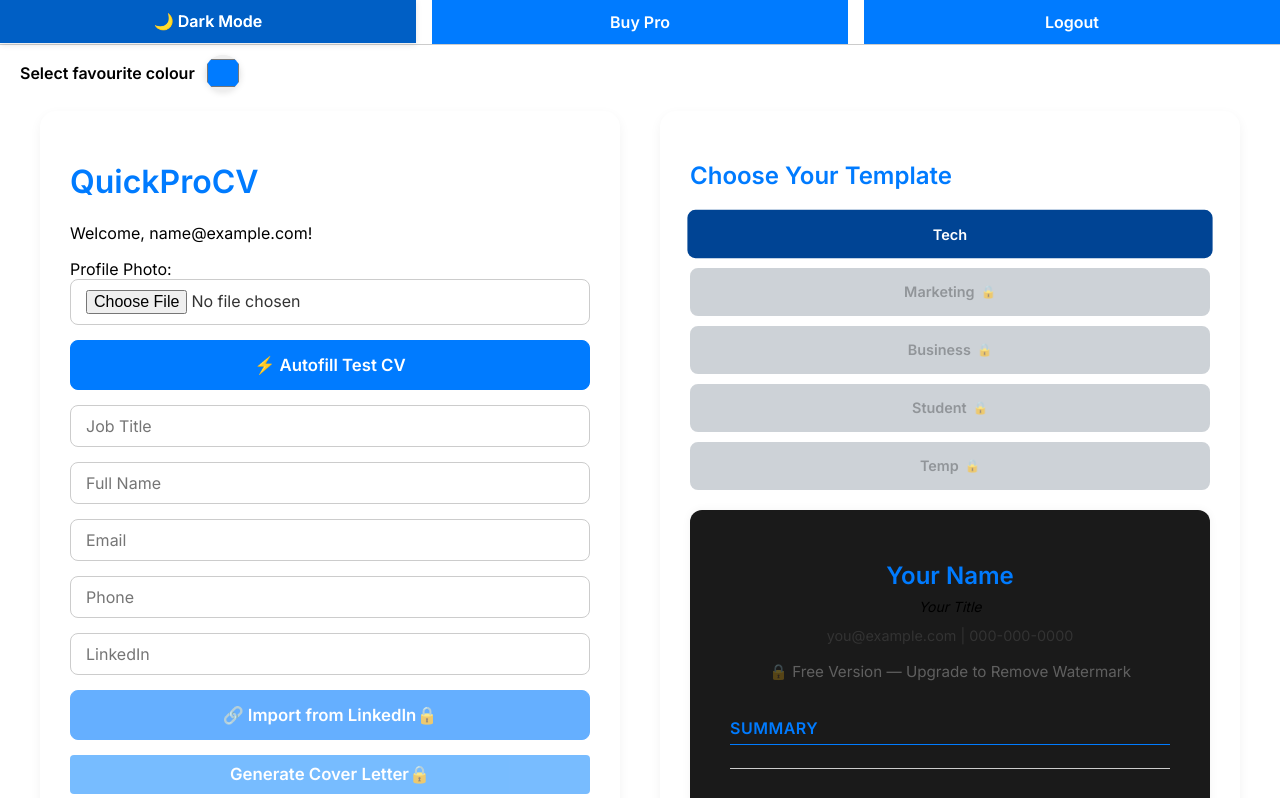
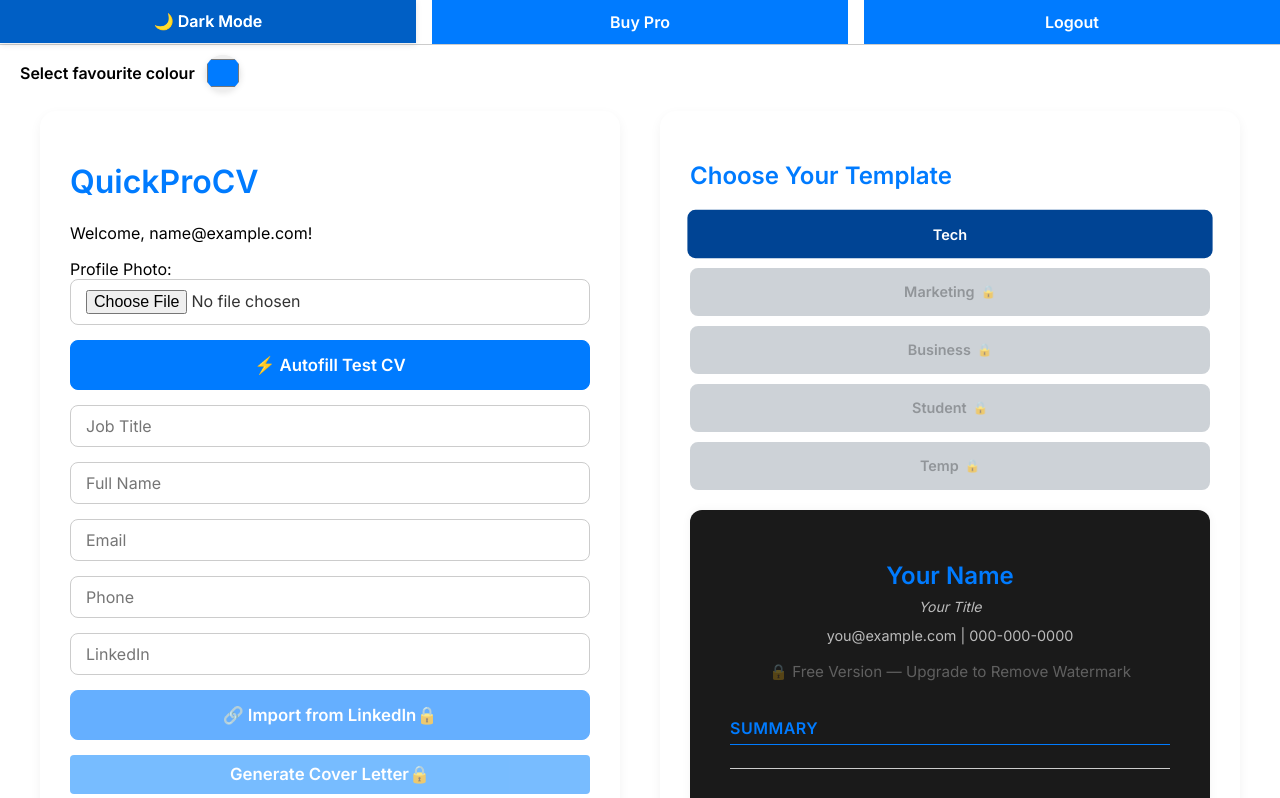
Before and after one commit to steveforde/quickprocv, a website: page main.html in a window 1280 px wide. Shown: the top 798 px of the page. Drawn offline with nearby package versions, Linux system fonts and the light colour scheme; no server answers; sample sign-in values are in the browser's storage.

Commit message:
✅ Finalize dark mode visibility fixes for Tech CV template

```diff
--- a/style.css
+++ b/style.css
@@ -783,6 +783,14 @@
 .template-tech h3 {
   color: #00bfff;
 }
+
+.template-tech #preview-title,
+.template-tech #preview-contact {
+  color: #bbbbbb !important; /* Light gray for readability */
+}
+
+
+
 .template-tech a {
   color: #00bfff;
 }
```
